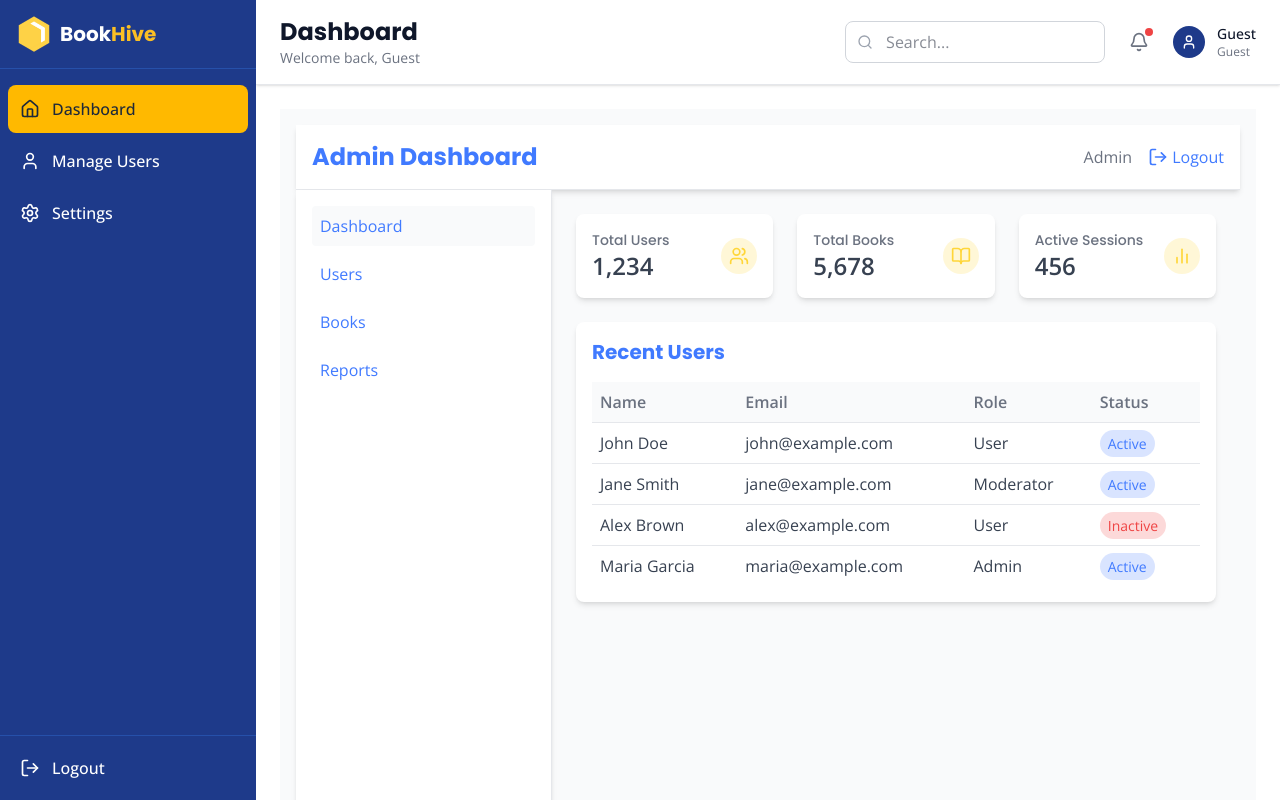
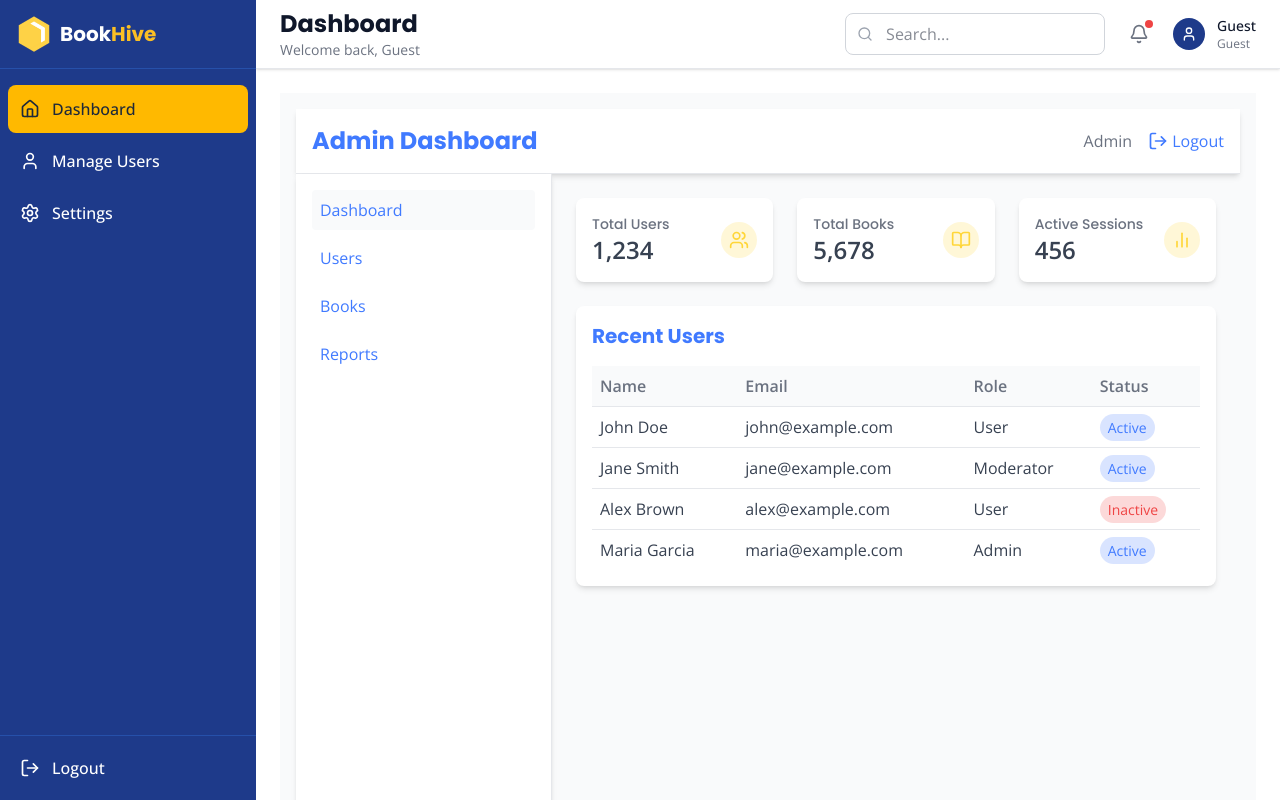
Before and after one commit to Benshekniel/BookHiveFrontend, a React app in the folder bookhive/: page /admin in a window 1280 px wide. Built offline with nearby package versions, Linux system fonts and the light colour scheme; the HTML template or start-up script is replaced by a standard one.

Commit message:
header edit

```diff
--- a/bookhive/src/components/shared/Header.jsx
+++ b/bookhive/src/components/shared/Header.jsx
@@ -27,7 +27,7 @@ const Header = ({ activeSection, sidebarCollapsed, setSidebarCollapsed }) => {
 
   return (
     <header
-      className="shadow-sm border-b px-6 py-4"
+      className="shadow-sm border-b px-6 py-2"
       style={{
         backgroundColor: '#FFFFFF',
         borderColor: '#E5E7EB',
```
